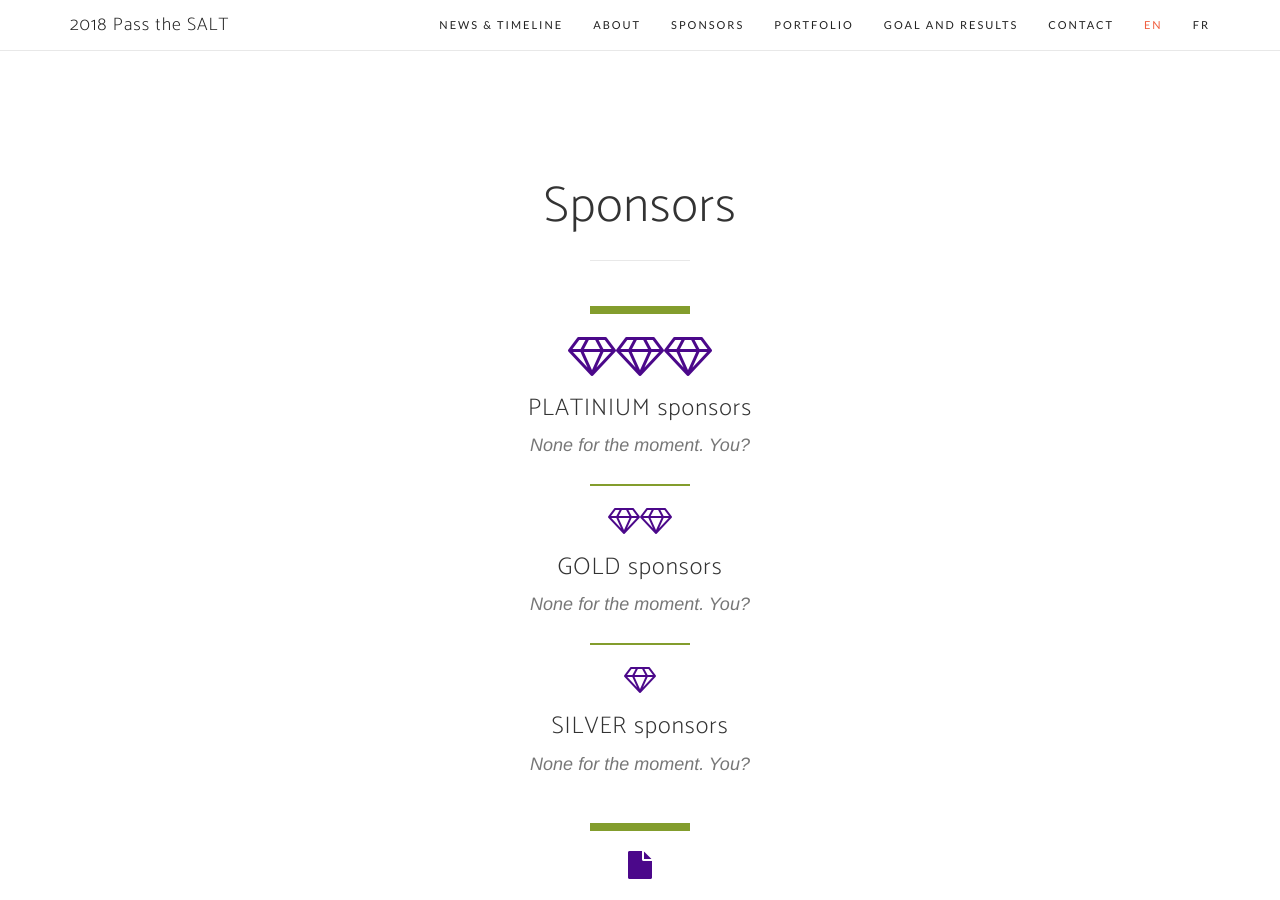
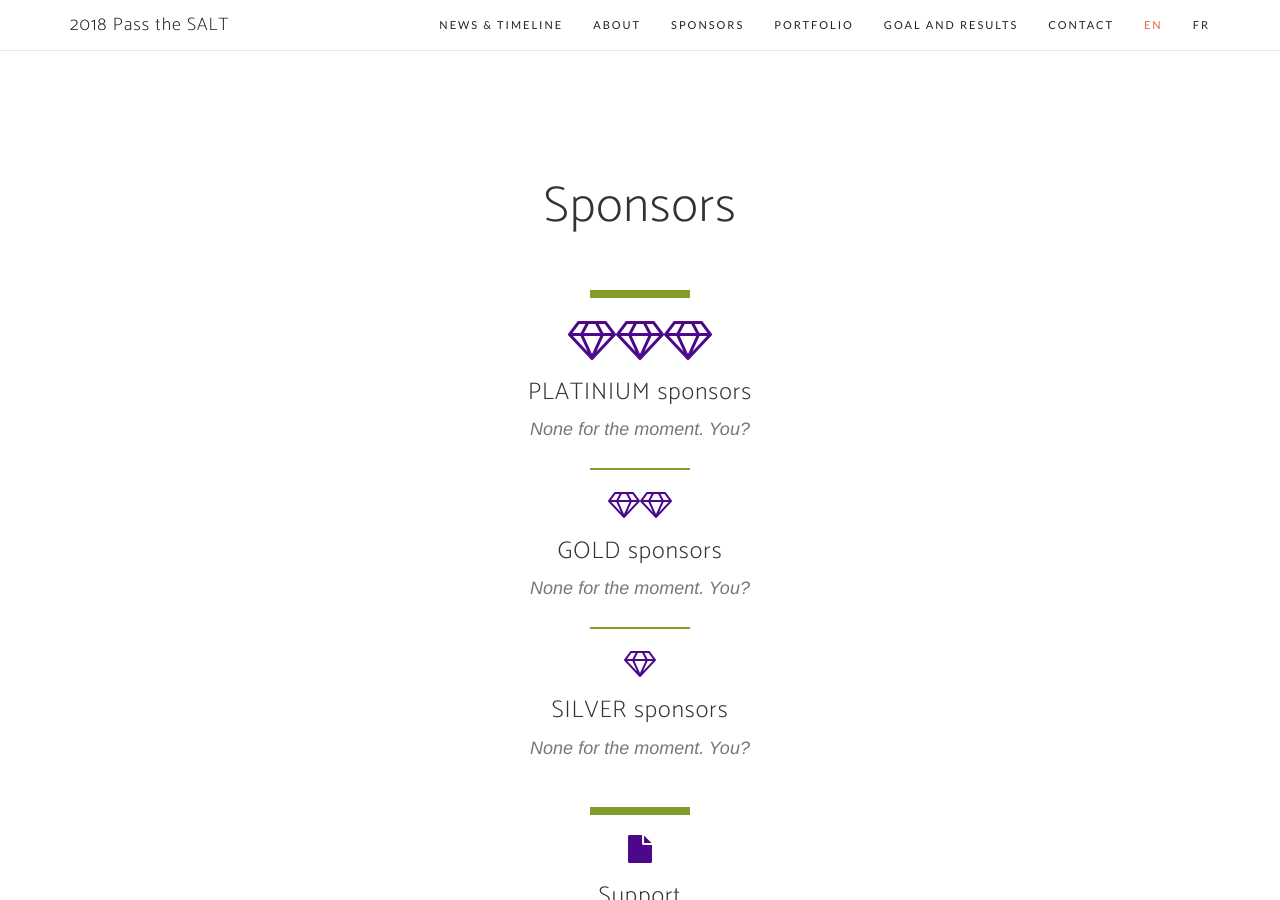
Before and after one commit to pass-the-salt/2018, a Jekyll site: the page built from index.html, in a window 1280 px wide and 900 px high, scrolled down 2820 px. Built offline with Jekyll 4.4.1, drawn with Linux system fonts in a browser that asks for light colours; nearby versions of some CDN libraries; some web fonts are replaced; the list of posts is cut into pages by our own code.

```diff
--- a/_config.yml
+++ b/_config.yml
@@ -4,7 +4,8 @@ index:
 
 # Site settings
 baseurl: "" # the subpath of your site, e.g. /blog/
-url: "" # the base hostname & protocol for your site
+url: "https://2018.pass-the-salt.org/" # the base hostname & protocol for your site
+title: "2018 Pass the SALT website"
 permalink: /:slug/
 
 
@@ -24,8 +25,7 @@ permalink: pretty
 paginate: 5
 exclude: ["less","node_modules","Gruntfile.js","package.json","README.md"]
 
-gems:
+plugins:
   - jekyll-paginate
-  - jekyll-feed
 
 # Build settings
--- a/_includes/content-fr.html
+++ b/_includes/content-fr.html
@@ -34,7 +34,6 @@ De plus, ces échanges se dérouleront dans un lieu unique facilitant les échan
         <div class="row">
             <div class="col-lg-12 text-center">
                 <h2 class="section-heading">Sponsors</h2>
-                <hr class="primary">
                 <br />
             </div>
         </div>
@@ -61,7 +60,6 @@ De plus, ces échanges se dérouleront dans un lieu unique facilitant les échan
                     <br>
                 </div>
             </div>
-            <hr>
             <div class="col-lg-12 col-md-12 text-center">
                 <div class="service-box">
                     <i class="fa fa-2x fa-diamond wow bounceIn text-primary"></i>
--- a/_includes/content.html
+++ b/_includes/content.html
@@ -48,7 +48,6 @@ Moreover these exchanges will be done in a beautiful place and in a warm and ope
         <div class="row">
             <div class="col-lg-12 text-center">
                 <h2 class="section-heading">Sponsors</h2>
-                <hr class="primary">
                 <br />
             </div>
         </div>
@@ -75,7 +74,6 @@ Moreover these exchanges will be done in a beautiful place and in a warm and ope
                     <br>
                 </div>
             </div>
-            <hr>
             <div class="col-lg-12 col-md-12 text-center">
                 <div class="service-box">
                     <i class="fa fa-2x fa-diamond wow bounceIn text-primary"></i>
```
Also changed, not shown: 3 other files.
